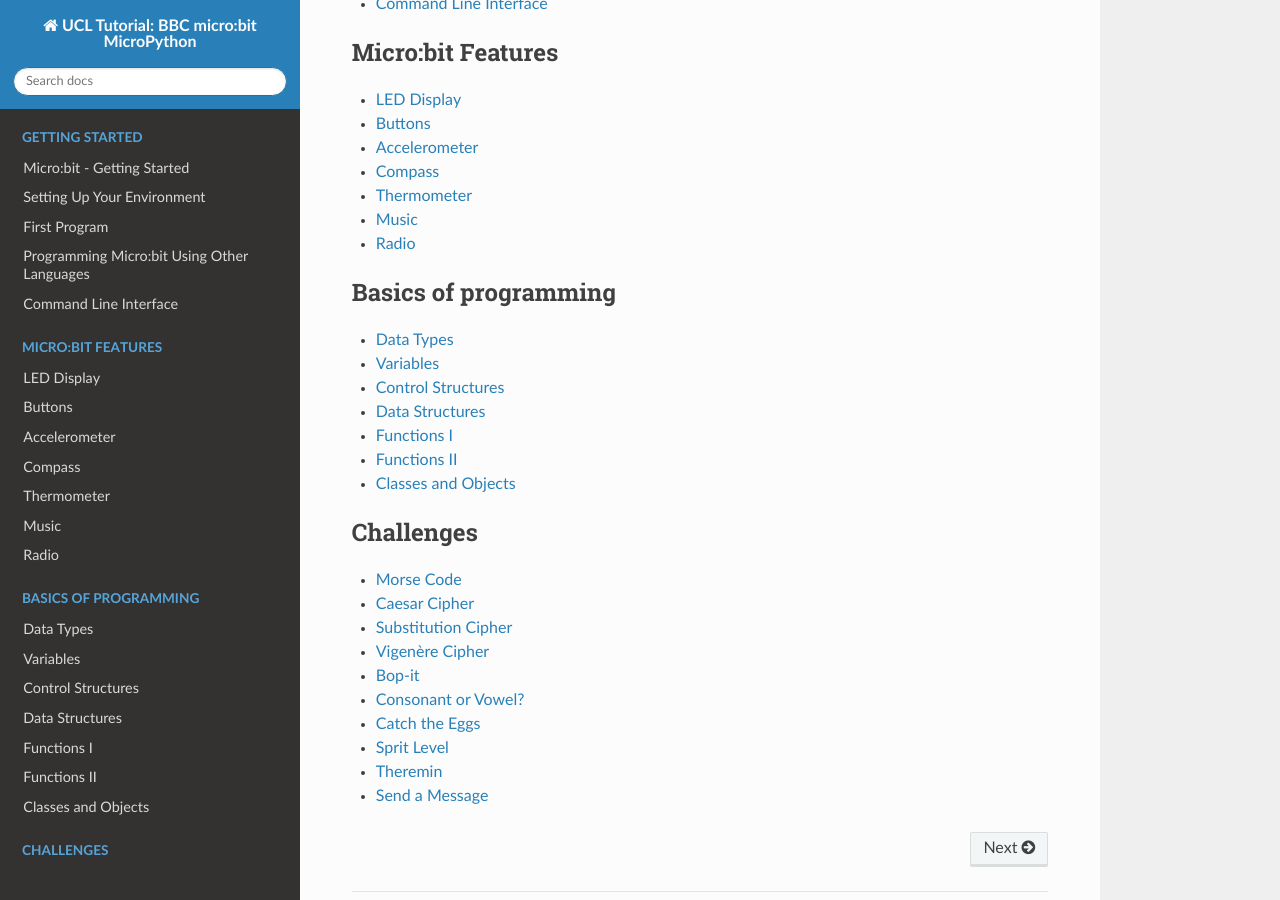
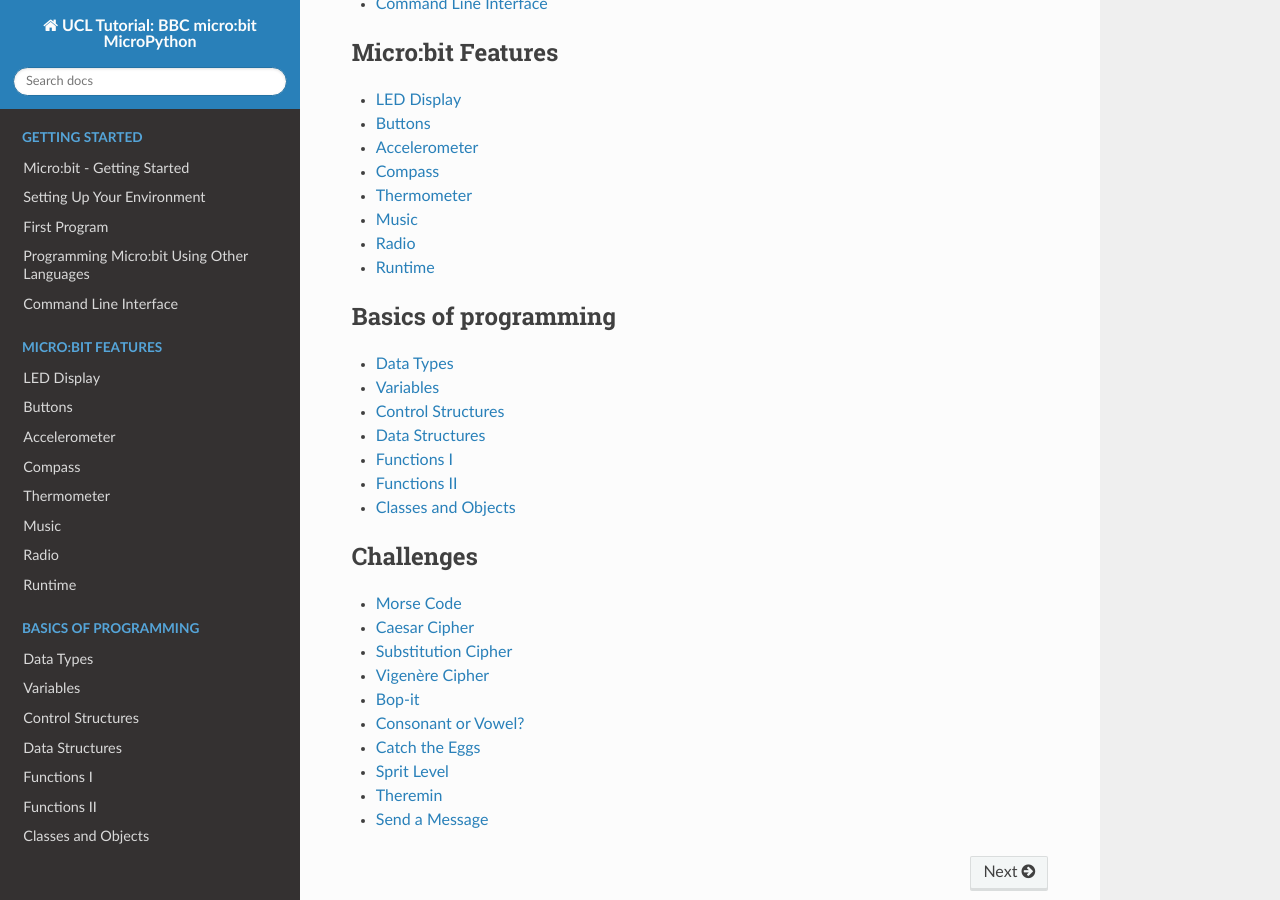
Before and after one commit to rharbird/microbit-challenges, a Sphinx documentation site: the page built from docs/source/index.rst, in a window 1280 px wide and 900 px high, scrolled down 1424 px. Built offline with Sphinx 7.4.7 and the Read the Docs theme 2.0.0, drawn with Linux system fonts in a browser that asks for light colours.

Commit message:
Fix index

```diff
--- a/docs/source/index.rst
+++ b/docs/source/index.rst
@@ -49,6 +49,7 @@ If you would like to contribute to this resource, go ahead! Install git and crea
    tutorials/thermometer.rst
    tutorials/music.rst
    tutorials/radio.rst
+   tutorials/runtime.rst
 
 .. toctree::
    :maxdepth: 1
```
